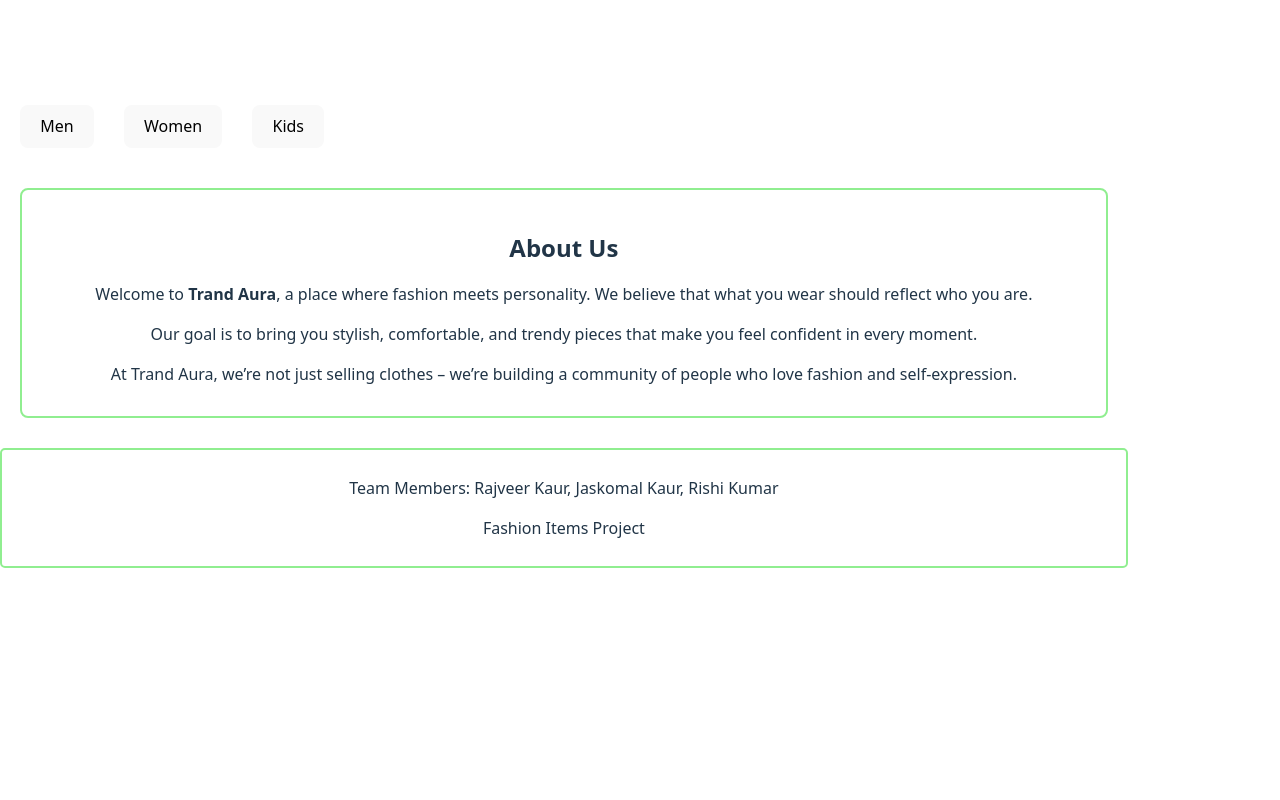
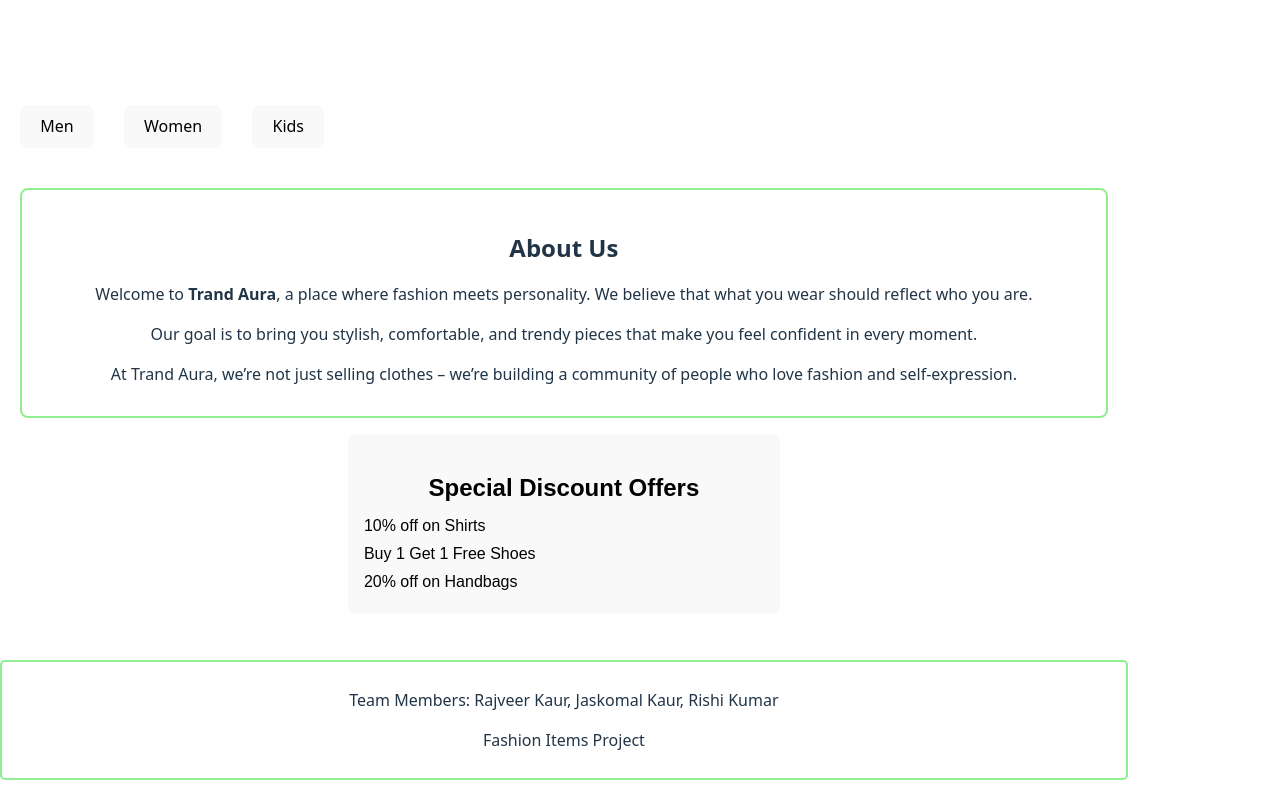
Before and after one commit to Rajveerkaur3/fashion-items-project-deploy, a React (Vite) app: page / in a window 1280 px wide. Shown: the part 1189-1989 px from the top of the page. Before the commit the page ends 1777 px from the top, so only its background shows below. Built offline with nearby package versions, Linux system fonts and the light colour scheme; grey boxes are pictures that could not be loaded.

Commit message:
Added my new component

```diff
--- /dev/null
+++ b/src/components/DiscountOffers/DiscountOffers.css
@@ -0,0 +1,23 @@
+.discount-offers {
+  padding: 1rem;
+  background-color: #f9f9f9;
+  color: black;
+  border-radius: 8px;
+  max-width: 400px;
+  margin: 1rem auto;
+  font-family: Arial, sans-serif;
+}
+
+.discount-offers h2 {
+  color: black;
+  font-size: 1.5rem;
+  font-weight: bold;
+  margin-bottom: 0.5rem;
+  text-align: center;
+}
+
+.discount-offers p {
+  color: black;
+  font-size: 1rem;
+  margin: 0.25rem 0;
+}
--- /dev/null
+++ b/src/components/DiscountOffers/DiscountOffers.tsx
@@ -0,0 +1,21 @@
+// src/components/DiscountOffers/DiscountOffers.tsx
+import "./DiscountOffers.css";
+
+const offers = [
+  { id: 1, offer: "10% off on Shirts" },
+  { id: 2, offer: "Buy 1 Get 1 Free Shoes" },
+  { id: 3, offer: "20% off on Handbags" },
+];
+
+const DiscountOffers = () => {
+  return (
+    <section className="discount-offers">
+      <h2>Special Discount Offers</h2>
+      {offers.map((item) => (
+        <p key={item.id}>{item.offer}</p>
+      ))}
+    </section>
+  );
+};
+
+export default DiscountOffers;
--- a/src/components/Layout/Body/Body.tsx
+++ b/src/components/Layout/Body/Body.tsx
@@ -1,6 +1,7 @@
 import websiteVideo from "../../../assets/Website Video.mp4";
 import FashionList from "../../FashionList/FashionList";
 import { AboutUs } from "../../Page sections/AboutUs";
+import DiscountOffers from "../../DiscountOffers/DiscountOffers";
 import "./Body.css";
 
 
@@ -15,7 +16,7 @@ export const Body = () => {
 
       <FashionList />
        <AboutUs />
-
+      <DiscountOffers />
     </main>
   );
 };
```
